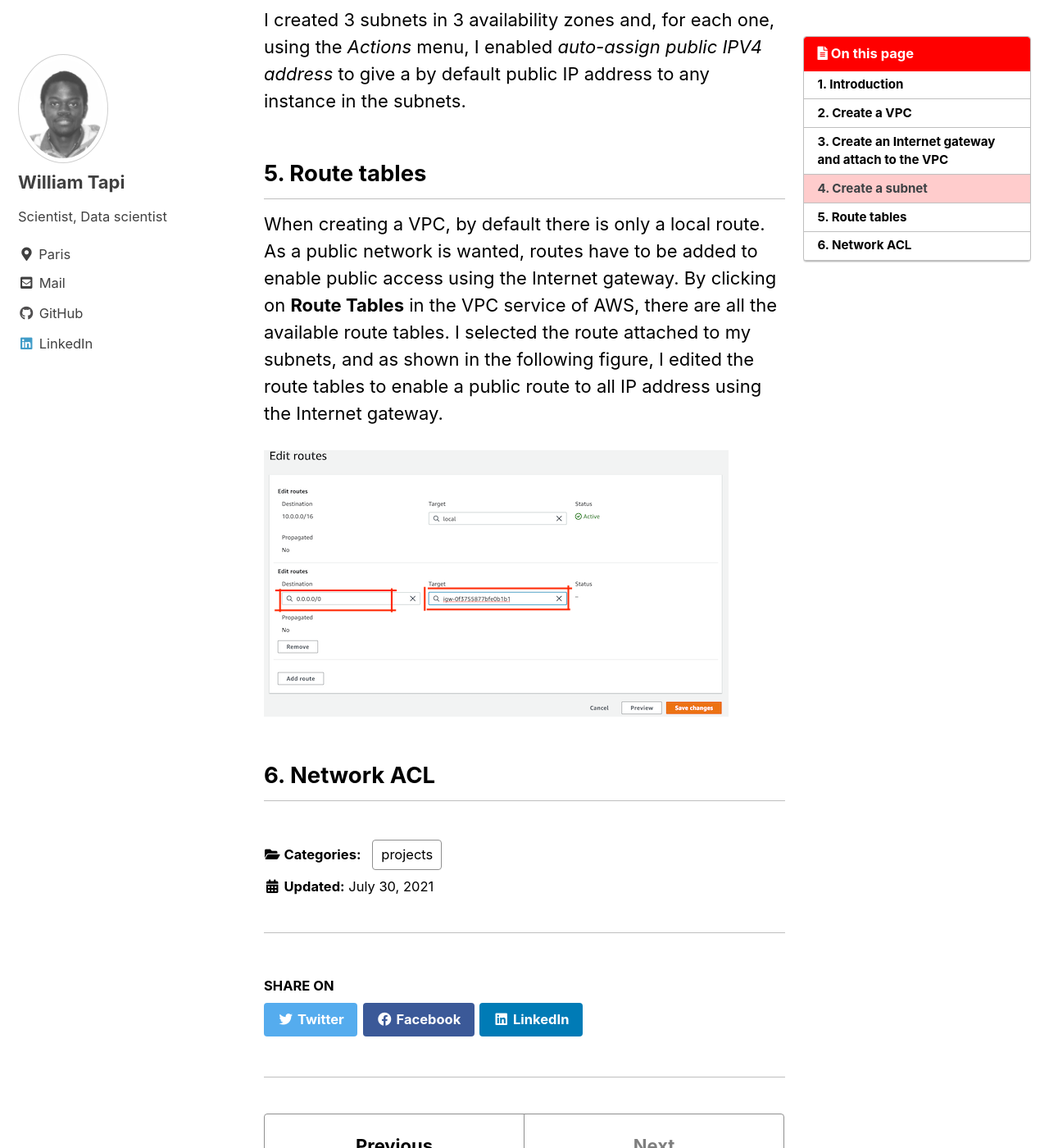
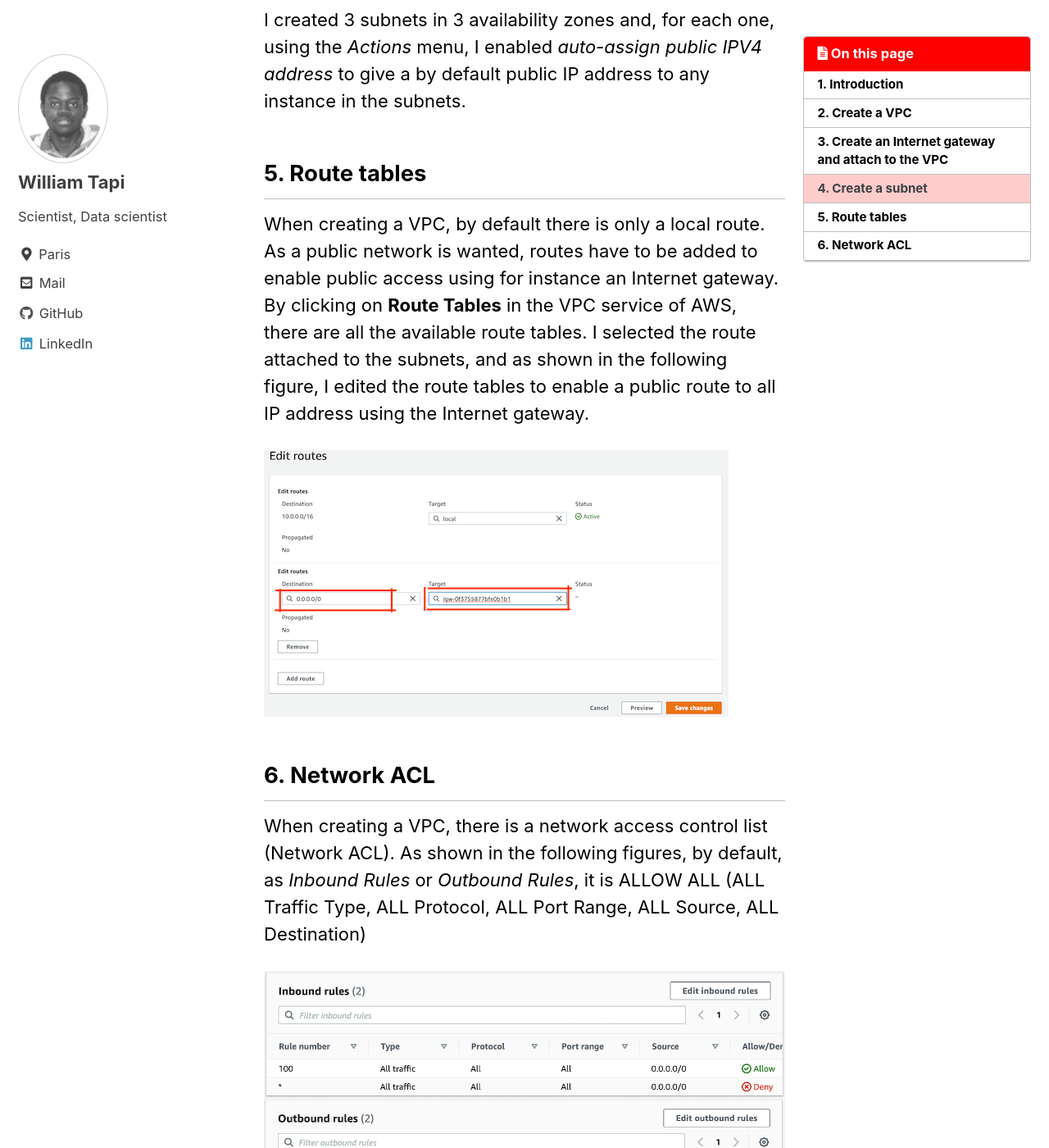
Before and after one commit to Will007-max/Will007-max.github.io, a Jekyll site: the page built from _posts/2021-07-30-aws_vpc.md, in a window 1280 px wide and 1400 px high, scrolled down 4260 px. Shown: the whole window at 82% size. Built offline with Jekyll 4.4.1, drawn with Linux system fonts in a browser that asks for light colours; cached includes are drawn as plain includes.

Commit message:
new modifs

```diff
--- a/_posts/2021-07-30-aws_vpc.md
+++ b/_posts/2021-07-30-aws_vpc.md
@@ -84,12 +84,19 @@ I enabled *auto-assign public IPV4 address* to give a by default public IP addre
 ## 5. Route tables
 
 When creating a VPC, by default there is only a local route. As a public network
-is wanted, routes have to be added to enable public access using the Internet gateway.
-By clicking on **Route Tables** in the VPC service of AWS, there are all the available
-route tables. I selected the route attached to my subnets, and as shown in the
-following figure, I edited the route tables to enable a public route to all IP
-address using the Internet gateway.
+is wanted, routes have to be added to enable public access using for instance an
+Internet gateway. By clicking on **Route Tables** in the VPC service of AWS,
+there are all the available route tables. I selected the route attached to the
+subnets, and as shown in the following figure, I edited the route tables to enable
+a public route to all IP address using the Internet gateway.
 
 ![Image](/assets/images/aws_route_tables_edit.png#center)
 
 ## 6. Network ACL
+
+When creating a VPC, there is a network access control list (Network ACL). As shown
+in the following figures, by default, as *Inbound Rules* or *Outbound Rules*, it is
+ALLOW ALL (ALL Traffic Type, ALL Protocol, ALL Port Range, ALL Source, ALL Destination)
+
+![Image](/assets/images/aws_NACL_1.png#center)
+![Image](/assets/images/aws_NACL_2.png#center)
```
Also changed, not shown: assets/images/aws_NACL_1.png (added), assets/images/aws_NACL_2.png (added).
